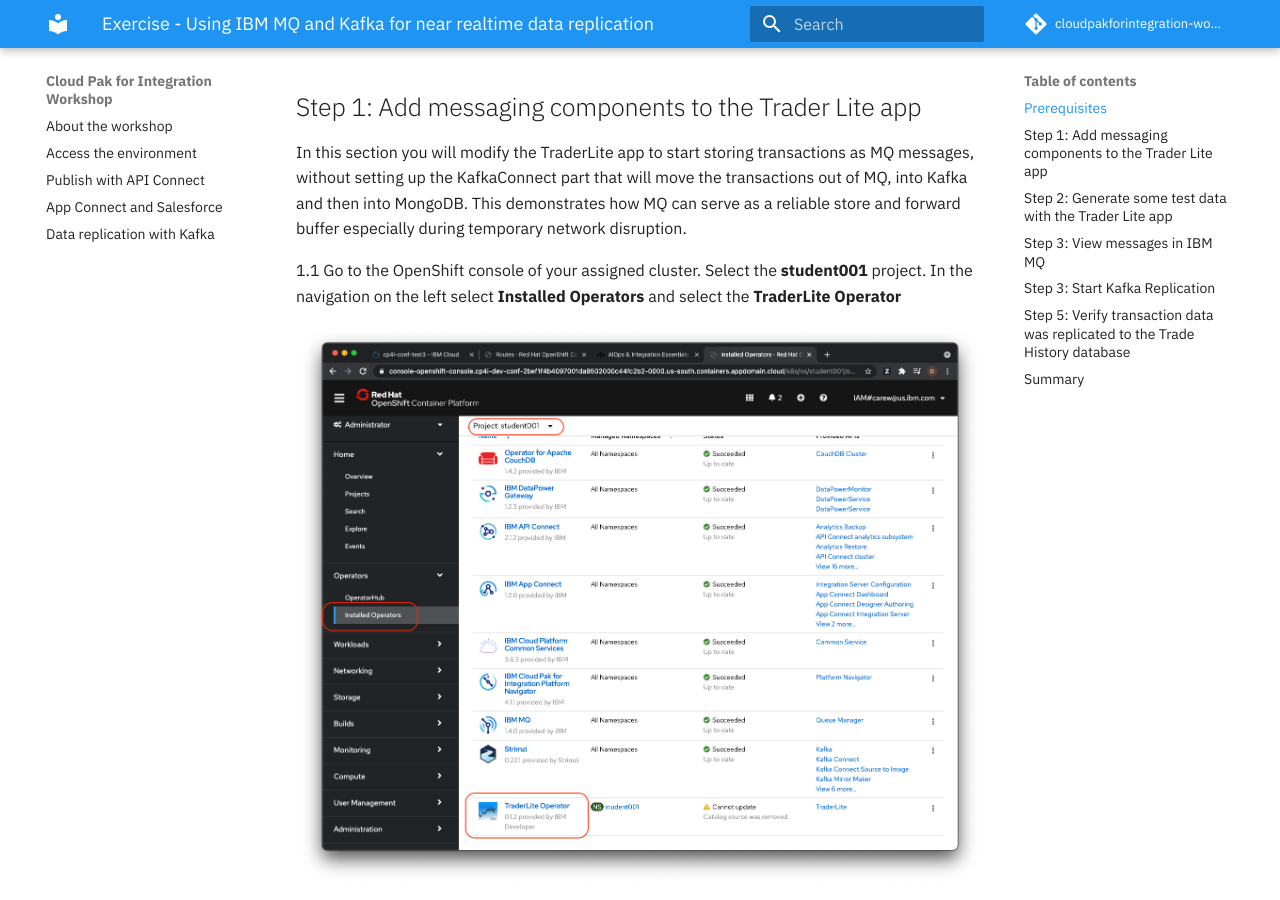
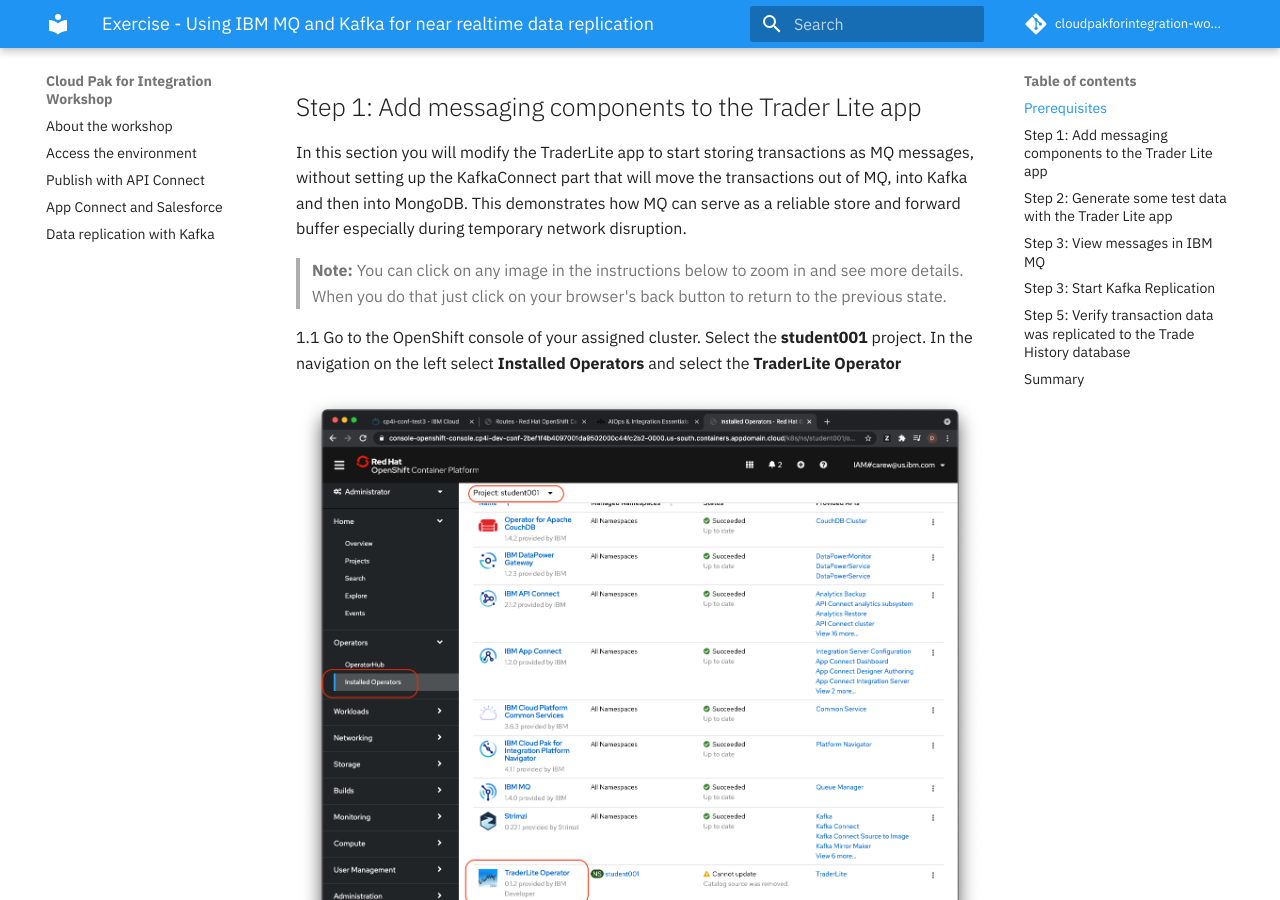
Before and after one commit to IBM/cloudpakforintegration-workshop, an MkDocs documentation site: the page built from docs/exercise-event-streaming/README.md, in a window 1280 px wide and 900 px high, scrolled down 1549 px. Built offline with MkDocs 1.6.1 and Material for MkDocs 9.7.7, drawn with Linux system fonts in a browser that asks for light colours; comment, search, counter and statistics services are not loaded.

Commit message:
Added image zoom instruction for Streaming Lab

```diff
--- a/docs/exercise-event-streaming/README.md
+++ b/docs/exercise-event-streaming/README.md
@@ -38,6 +38,8 @@
 ## Step 1: Add messaging components to the Trader Lite app
 
 In this section you will modify the TraderLite app to start storing transactions as MQ messages,  without setting up the KafkaConnect part that will move the transactions out of MQ, into Kafka and then into MongoDB. This demonstrates how MQ can serve as a reliable store and forward  buffer especially  during temporary network disruption.
+
+>**Note:** You can click on any image in the instructions below to zoom in and see more details. When you do that just click on your  browser's back button to return to the previous state.
 
 1.1 Go to the OpenShift console of your assigned cluster. Select the **student001** project. In the navigation on the left select **Installed Operators** and select the **TraderLite Operator**
 
```
Also changed, not shown: docs/exercise-api-connect/README.md (+1 -2 lines).
